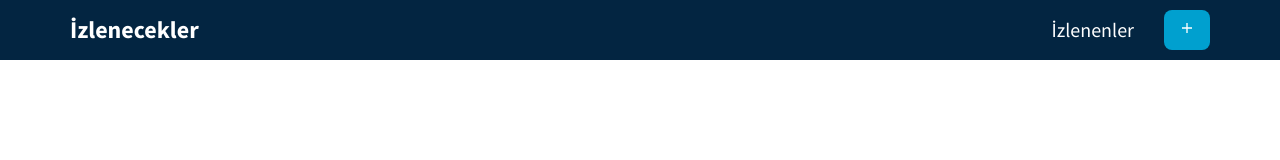
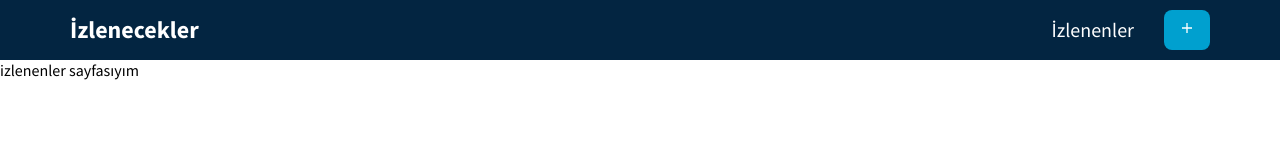
Before and after one commit to ygmurrsimsek/Dizi-Film-Oneri, a React (Vite) app in the folder dizi-film/: page /watched in a window 1280 px wide. Shown: the top 160 px of the page. Built offline with nearby package versions, Linux system fonts and the light colour scheme.

Commit message:
Klasör Adlarında değişiklikler ve eklemeler yapıldı

```diff
--- a/dizi-film/src/AppRoutes/AppRoutes.jsx
+++ b/dizi-film/src/AppRoutes/AppRoutes.jsx
@@ -1,12 +1,14 @@
 import { Routes, Route } from 'react-router-dom';
 import HomePage from '../pages/HomePage';
 import SearchPage from '../pages/SearchPage';
+import Watched from '../components/Watched';
 function AppRoutes() {
     return (
         <div>
             <Routes>
                 <Route path="/" element={<HomePage />} />
                 <Route path='/add' element={<SearchPage />} />
+                <Route path='/watched' element={<Watched />} />
             </Routes>
         </div>
     )
--- /dev/null
+++ b/dizi-film/src/components/Watch.jsx
@@ -0,0 +1 @@
+//izlenecekler burada yapılıp HomePageye
--- /dev/null
+++ b/dizi-film/src/components/Watched.jsx
@@ -0,0 +1,10 @@
+//izlenenler burada ayarlanıp WatchPageye
+function Watched() {
+    return (
+        <div>
+            izlenenler sayfasıyım
+        </div>
+    )
+}
+
+export default Watched
--- a/dizi-film/src/pages/HomePage.jsx
+++ b/dizi-film/src/pages/HomePage.jsx
@@ -1,4 +1,4 @@
-// import
+// burası izlenecek filmlerin yer alacağı kısım
 function HomePage() {
     return (
         <div>
--- a/dizi-film/src/pages/MoviePage.jsx
+++ /dev/null
@@ -1 +0,0 @@
-//film dizi detay sayfası
--- /dev/null
+++ b/dizi-film/src/pages/WatchPage.jsx
@@ -0,0 +1 @@
+//izlenenelr buraya
```
Also changed, not shown: dizi-film/src/components/MovieCard.jsx (deleted, +0 -10 lines).
